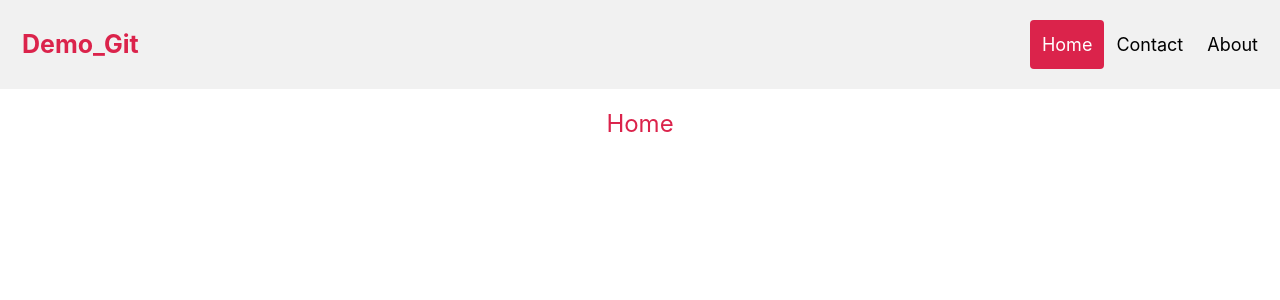
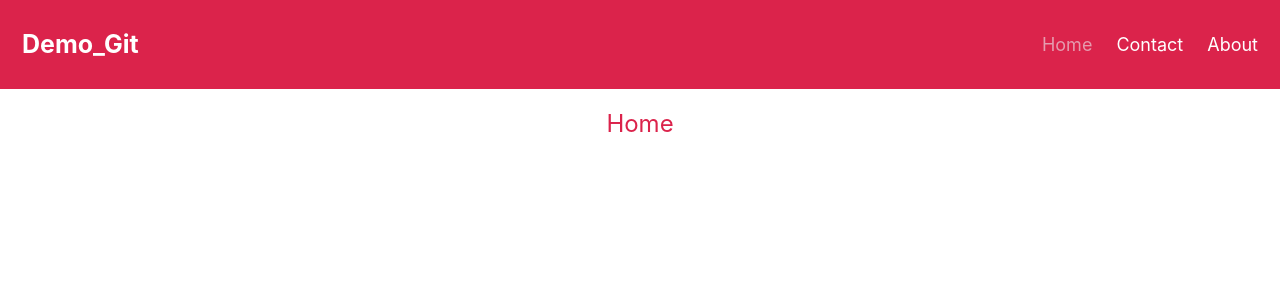
Before and after one commit to ntnhan1949/demo-git, a React (Create React App) app: page / in a window 1280 px wide. Shown: the top 300 px of the page. Built offline with nearby package versions, Linux system fonts and the light colour scheme.

Commit message:
Update New.js and New.css file

```diff
--- a/src/component/New.css
+++ b/src/component/New.css
@@ -1,14 +1,14 @@
 /* Style the header with a grey background and some padding */
 .header {
     overflow: hidden;
-    background-color: #f1f1f1;
+    background-color: #DB234B;
     padding: 20px 10px;
 }
 
 /* Style the header links */
 .header a {
     float: left;
-    color: black;
+    color: rgb(255, 255, 255);
     text-align: center;
     padding: 12px;
     text-decoration: none;
@@ -21,19 +21,17 @@
 .header a.logo {
     font-size: 25px;
     font-weight: bold;
-    color: #DB234B;
+    color: #ffffff;
 }
 
 /* Change the background color on mouse-over */
 .header a:hover {
-    background-color: #F5E6E9;
-    color: black;
+    color: rgb(229, 155, 174);
 }
 
 /* Style the active/current link*/
 .header a.active {
-    background-color: #DB234B;
-    color: white;
+    color: rgb(229, 155, 174);
 }
 
 /* Float the link section to the right */
--- a/src/component/New.js
+++ b/src/component/New.js
@@ -15,7 +15,7 @@ export default function New() {
     return (
         <div className="container-fluid">
             <div className="header">
-                <a onClick={() => changeValue("Demo_Git", 0)} href="#default" className="logo">Demo_Git</a>
+                <a onClick={() => changeValue("Demo_Git", -1)} className={`logo ${active === -1  ? "active" : ""}`} href="#default">Demo_Git</a>
                 <div className="header-right">
                     <a onClick={() => changeValue("Home", 0)} className={active === 0  ? "active" : ""} href="#home">Home</a>
                     <a onClick={() => changeValue("Contact", 1)} className={active === 1  ? "active" : ""} href="#contact">Contact</a>
```
